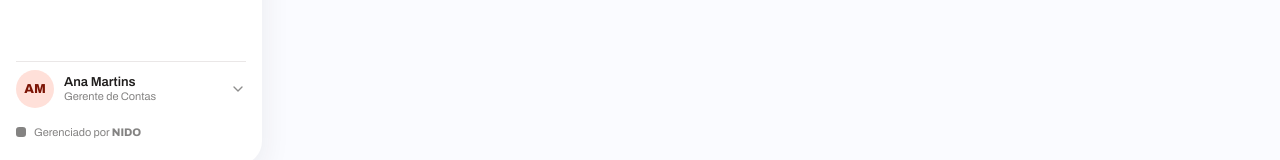
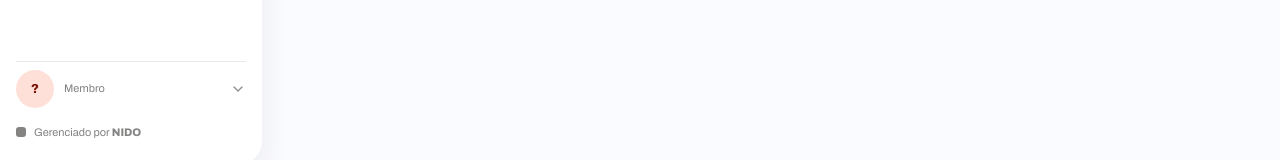
Before and after one commit to notaboutdollar/Suporte-Inventy-money, a Next.js app: page /suporte in a window 1280 px wide. Shown: the part 635-795 px from the top of the page. Built offline with nearby package versions, Linux system fonts and the light colour scheme; no server answers; the database is empty.

Commit message:
feat: sidebar mostra nome, role e iniciais do usuario logado

```diff
--- a/app/(app)/_components/sidebar.tsx
+++ b/app/(app)/_components/sidebar.tsx
@@ -5,6 +5,7 @@ import { usePathname } from "next/navigation";
 import type { CSSProperties, ReactNode } from "react";
 import { logout } from "@/lib/actions/auth";
 import { InventMoneyLogo } from "@/app/_components/logo";
+import { ROLE_LABELS, type ProfileRole } from "@/lib/roles";
 
 const NAV = [
   { href: "/", label: "Dashboard", icon: <IconDashboard /> },
@@ -13,7 +14,14 @@ const NAV = [
   { href: "/configuracoes", label: "Configurações", icon: <IconSettings /> },
 ];
 
-export function Sidebar() {
+function initials(name: string) {
+  const parts = name.trim().split(/\s+/).filter(Boolean);
+  if (parts.length === 0) return "?";
+  if (parts.length === 1) return parts[0].slice(0, 2).toUpperCase();
+  return (parts[0][0] + parts[parts.length - 1][0]).toUpperCase();
+}
+
+export function Sidebar({ name, role }: { name: string; role: ProfileRole }) {
   const pathname = usePathname();
 
   return (
@@ -69,11 +77,11 @@ export function Sidebar() {
                 flex: "none",
               }}
             >
-              AM
+              {initials(name)}
             </div>
             <div style={{ lineHeight: 1.2, minWidth: 0 }}>
-              <div style={{ fontSize: 13, fontWeight: 600 }}>Ana Martins</div>
-              <div style={{ fontSize: 11, opacity: 0.55 }}>Gerente de Contas</div>
+              <div style={{ fontSize: 13, fontWeight: 600, overflow: "hidden", textOverflow: "ellipsis", whiteSpace: "nowrap" }}>{name}</div>
+              <div style={{ fontSize: 11, opacity: 0.55 }}>{ROLE_LABELS[role]}</div>
             </div>
             <IconChevronDown style={{ marginLeft: "auto", opacity: 0.5 }} />
           </summary>
--- a/app/(app)/layout.tsx
+++ b/app/(app)/layout.tsx
@@ -1,7 +1,29 @@
 import type { ReactNode } from "react";
 import { Sidebar } from "./_components/sidebar";
+import { createClient } from "@/lib/supabase/server";
+import type { ProfileRole } from "@/lib/roles";
 
-export default function AppLayout({ children }: { children: ReactNode }) {
+export default async function AppLayout({ children }: { children: ReactNode }) {
+  const supabase = await createClient();
+  const {
+    data: { user },
+  } = await supabase.auth.getUser();
+
+  let profileName = user?.email?.split("@")[0] ?? "";
+  let profileRole: ProfileRole = "member";
+
+  if (user) {
+    const { data: profile } = await supabase
+      .from("profiles")
+      .select("name, role")
+      .eq("id", user.id)
+      .single();
+    if (profile) {
+      profileName = (profile.name as string) || profileName;
+      profileRole = profile.role as ProfileRole;
+    }
+  }
+
   return (
     <div
       style={{
@@ -12,7 +34,7 @@ export default function AppLayout({ children }: { children: ReactNode }) {
         fontSize: 15,
       }}
     >
-      <Sidebar />
+      <Sidebar name={profileName} role={profileRole} />
       <main
         style={{
           flex: 1,
```
